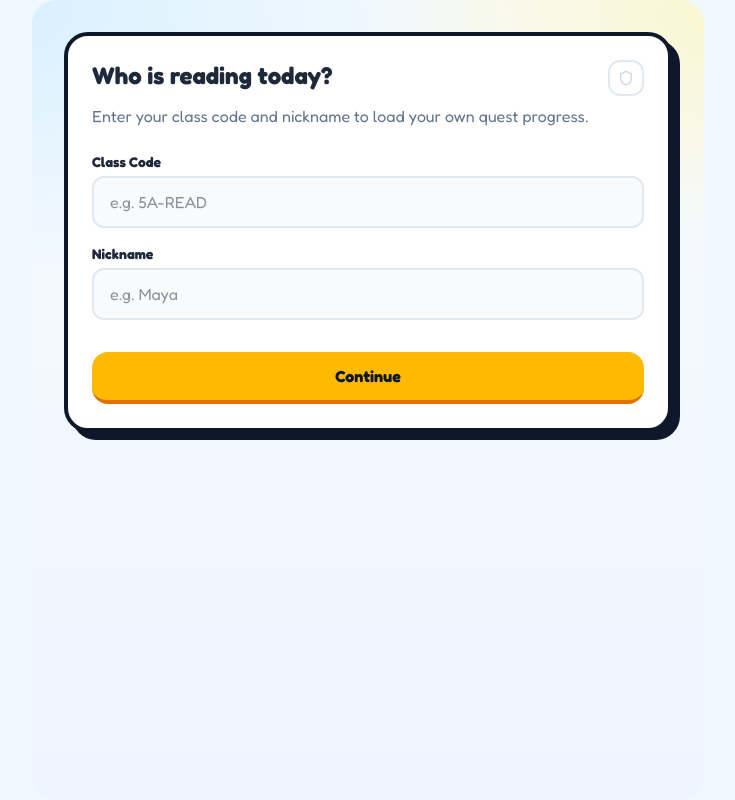
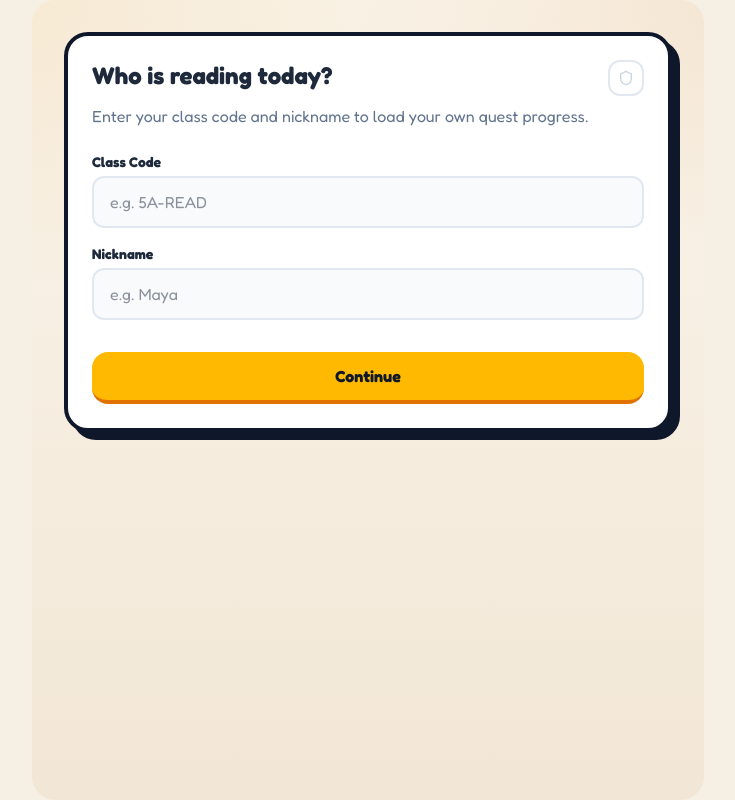
Before and after one commit to dillybop1/Reading-Quest-Updated, a React (Vite) app: page / in a window 1280 px wide. Shown: the whole page, without its empty margins (272-1007 px from the left). Built offline with nearby package versions, Linux system fonts and the light colour scheme.

Commit message:
Update styles for body and student shell background in index.css

```diff
--- a/src/index.css
+++ b/src/index.css
@@ -7,15 +7,15 @@
 }
 
 body {
-  background-color: #f0f9ff;
+  background-color: #f6efe3;
   color: #1e293b;
 }
 
 .student-shell {
   background:
-    radial-gradient(900px 480px at -10% 0%, rgba(186, 230, 253, 0.55), transparent 60%),
-    radial-gradient(700px 420px at 110% 0%, rgba(254, 240, 138, 0.45), transparent 60%),
-    linear-gradient(180deg, #f8fbff 0%, #eef5ff 100%);
+    radial-gradient(900px 480px at -10% 0%, rgba(243, 222, 186, 0.5), transparent 60%),
+    radial-gradient(700px 420px at 110% 0%, rgba(236, 206, 171, 0.42), transparent 60%),
+    linear-gradient(180deg, #faf4ea 0%, #f2e7d6 100%);
   border-radius: 1.5rem;
 }
 
```
